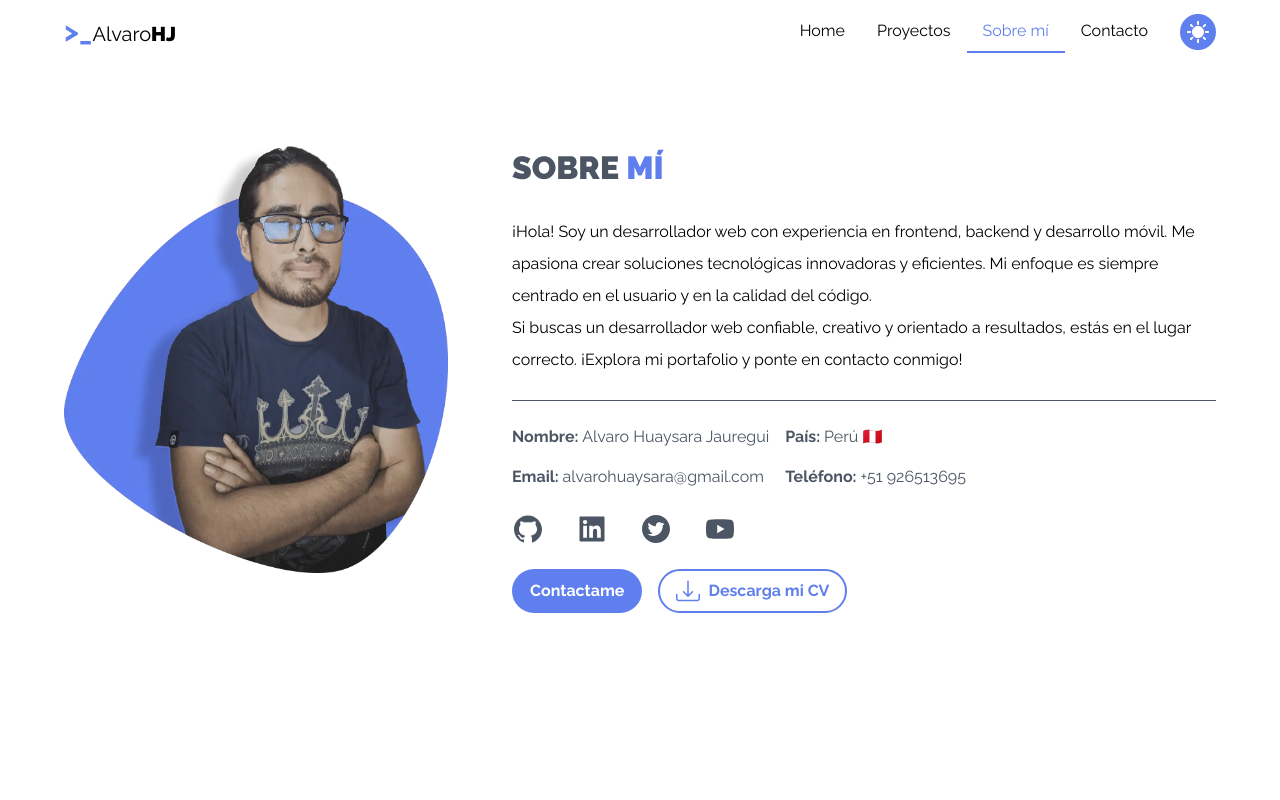
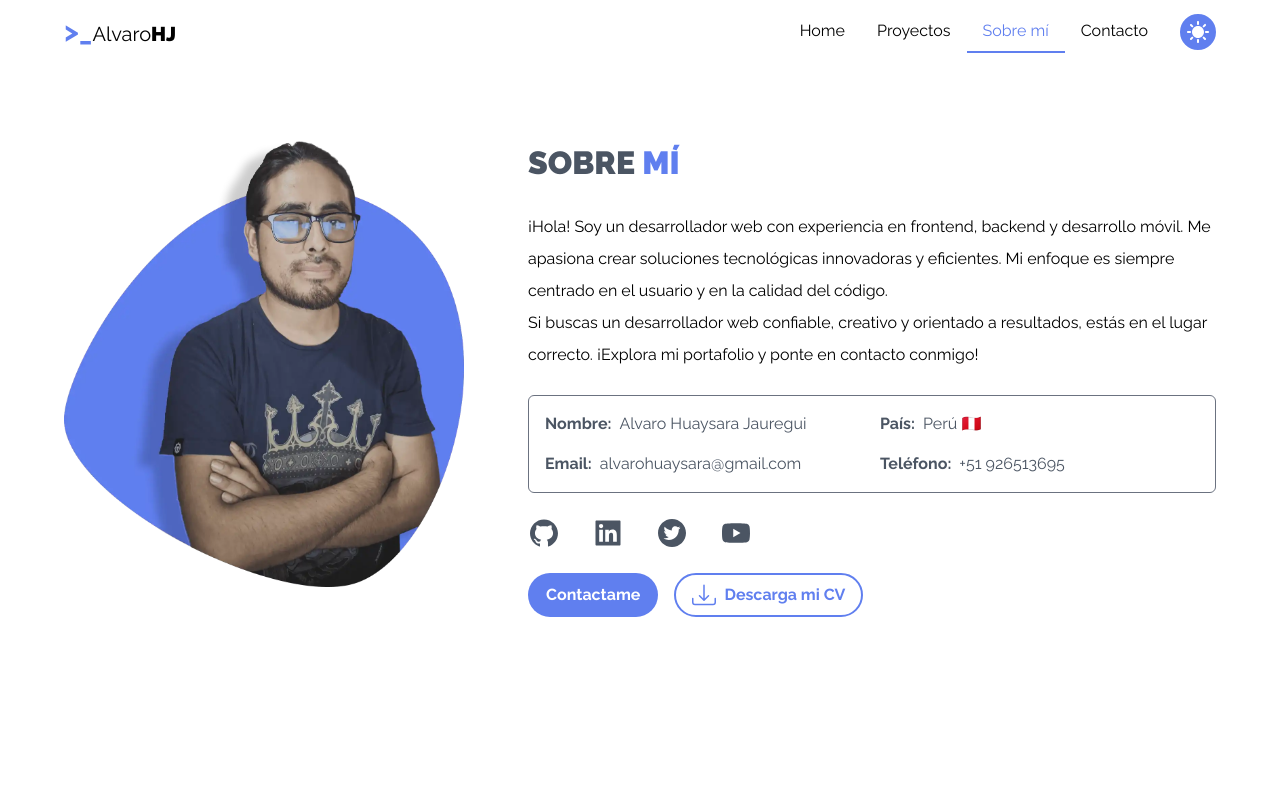
Before and after one commit to AlvaroHJ21/portfolio, a Next.js app: page /about-me in a window 1280 px wide. Shown: the top 800 px of the page. Built offline with nearby package versions, Linux system fonts and the light colour scheme.

Commit message:
update: any

```diff
--- a/src/app/(portfolio)/about-me/page.tsx
+++ b/src/app/(portfolio)/about-me/page.tsx
@@ -11,11 +11,11 @@ export const metadata: Metadata = {
 
 export default function AboutMePage() {
   return (
-    <div>
+    <>
       <About />
       <Skills />
       <CarouselTecnologies />
       <Formation />
-    </div>
+    </>
   );
 }
--- a/src/app/(portfolio)/projects/page.tsx
+++ b/src/app/(portfolio)/projects/page.tsx
@@ -74,8 +74,8 @@ export default async function ProjectsPage() {
                       src={project.images[0]}
                       className="object-cover w-full h-full transition-transform hover:scale-110"
                       alt={`cover ${project.name}`}
-                      width={800}
-                      height={500}
+                      width={1000}
+                      height={800}
                     />
                   </Link>
                   <div className="col-span-2 row-span-2 md:col-span-1">
--- a/src/components/about.tsx
+++ b/src/components/about.tsx
@@ -26,18 +26,19 @@ export const About = () => {
                 className="object-cover transition-transform duration-300 cursor-pointer hover:scale-110"
                 src="/img/my-perfil.webp"
                 alt="perfil"
-                width={384}
-                height={384}
+                width={400}
+                height={400}
               />
             </div>
           </div>
 
           {/* Texto y cta */}
-          <div data-aos="fade-up" className="flex-1 ">
+          <div data-aos="fade-up" className="flex-1">
             <div className="flex flex-col items-center md:items-start">
               <h2 className="mb-6 font-black text-gray-600 uppercase text-32 dark:text-white">
                 Sobre <span className="text-main">mí</span>
               </h2>
+
               <div className="mb-6 leading-8 text-center text-black md:text-left dark:text-white">
                 <p>
                   ¡Hola! Soy un desarrollador web con experiencia en frontend, backend y desarrollo
@@ -50,22 +51,26 @@ export const About = () => {
                 </p>
               </div>
 
-              <div className="w-full h-px mb-6 bg-gray-600"></div>
+              {/* <div className="w-full h-px mb-6 bg-gray-600"></div> */}
 
-              <div className="flex flex-col gap-4 mb-6 text-gray-600 xl:grid xl:grid-cols-2 dark:text-gray-300">
-                <p>
-                  <span className="font-bold">Nombre: </span>Alvaro Huaysara Jauregui
-                </p>
-                <p>
-                  <span className="font-bold">País: </span>Perú {'🇵🇪'}
-                </p>
-                <p>
-                  <span className="font-bold">Email: </span>alvarohuaysara@gmail.com
-                </p>
-                <p>
-                  <span className="font-bold">Teléfono: </span>+51 926513695
-                </p>
-              </div>
+              <dl className="grid w-full grid-cols-1 gap-4 p-4 mb-6 text-gray-600 border border-gray-500 rounded-md sm:grid-cols-2 md:grid-cols-1 lg:grid-cols-2 dark:text-gray-300 backdrop-blur-md">
+                <div className="flex gap-2">
+                  <dt className="font-bold">Nombre: </dt>
+                  <dd>Alvaro Huaysara Jauregui</dd>
+                </div>
+                <div className="flex gap-2">
+                  <dt className="font-bold">País: </dt>
+                  <dd>Perú {'🇵🇪'}</dd>
+                </div>
+                <div className="flex gap-2">
+                  <dt className="font-bold">Email: </dt>
+                  <dd>alvarohuaysara@gmail.com</dd>
+                </div>
+                <div className="flex gap-2">
+                  <dt className="font-bold">Teléfono: </dt>
+                  <dd>+51 926513695</dd>
+                </div>
+              </dl>
 
               <div className="flex gap-8 mb-6 text-gray-600 dark:text-white">
                 {networkLinks.map(({ name, url, icon }) => (
--- a/src/components/carousel-projects.tsx
+++ b/src/components/carousel-projects.tsx
@@ -65,8 +65,8 @@ export const CarouselProjects = ({
                     src={images[0]}
                     alt={name ?? ''}
                     className="self-start block w-auto transition-transform hover:scale-110"
-                    width={600}
-                    height={400}
+                    width={800}
+                    height={500}
                   />
                 </picture>
                 <div className="flex flex-col items-center gap-2 py-3">
```
